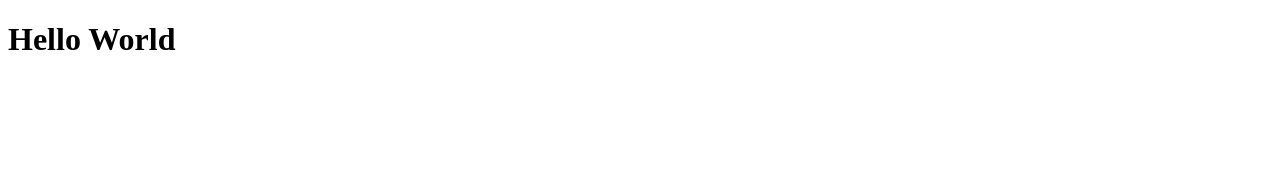
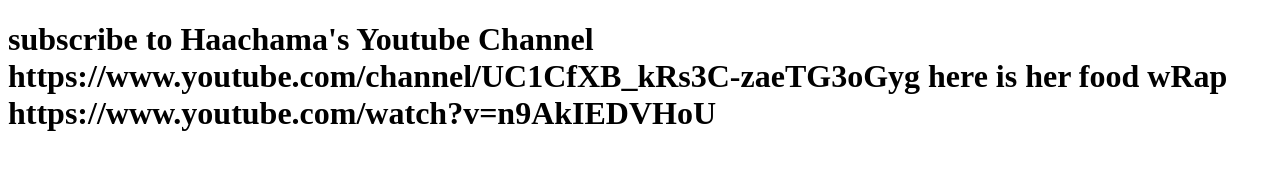
Before and after one commit to tim2214-1866460/tim2214-1866460.github.io, a plain HTML site: page index.html in a window 1280 px wide. Drawn offline with Linux system fonts and the light colour scheme.

Commit message:
Add files via upload

```diff
--- a/index.html
+++ b/index.html
@@ -4,6 +4,10 @@
         <title>Hello World</title>
     </head>
     <body>
-        <h1>Hello World</h1>
+        <h1>subscribe to Haachama's Youtube Channel
+            https://www.youtube.com/channel/UC1CfXB_kRs3C-zaeTG3oGyg
+            here is her food wRap
+            https://www.youtube.com/watch?v=n9AkIEDVHoU
+        </h1>
     </body>
 </html>
```
